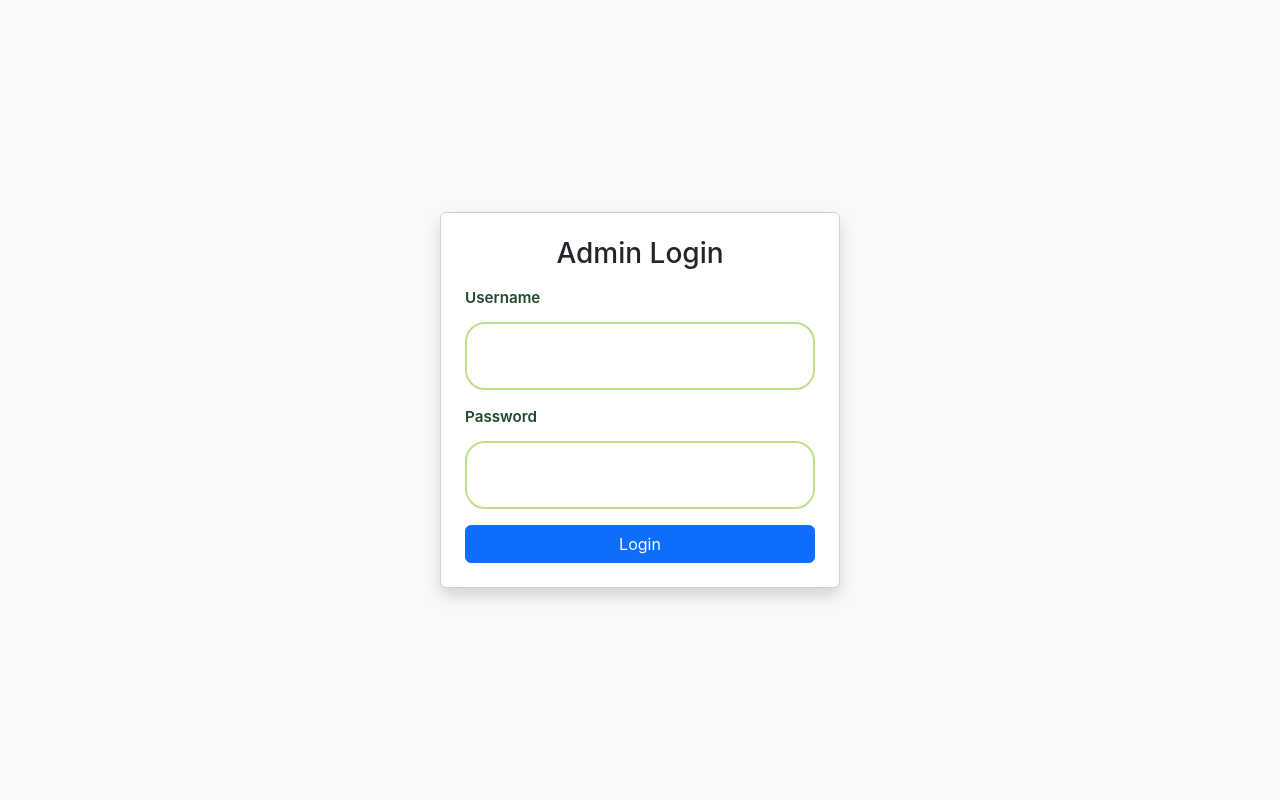
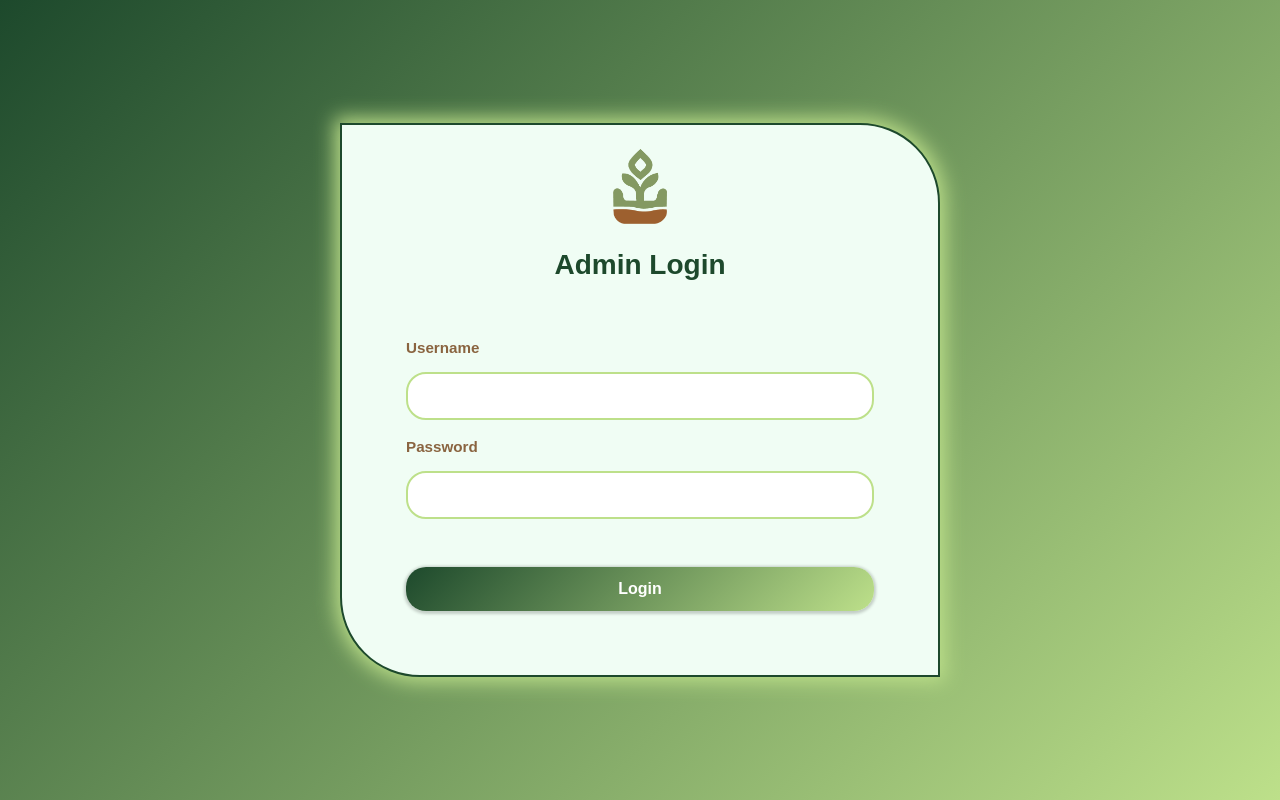
Before and after one commit to V0idStatic/Aniko-Smart-AI, a React (Create React App) app in the folder my-app/: page /admin_login in a window 1280 px wide. Built offline with nearby package versions, Linux system fonts and the light colour scheme.

Commit message:
login initial push

```diff
--- /dev/null
+++ b/my-app/src/CSS/admin_login.css
@@ -0,0 +1,71 @@
+:root {
+    --primary-green: #1D492C;
+    --accent-green: #84cc16;
+    --pastel-green: #BDE08A;
+    --light-green: #f0fdf4;
+    --dark-green: #143820;
+    --dark-gray: #374151;
+    --light-gray: #f9fafb;
+    --white: #ffffff;
+    --bg-color: #cfc4b2ff;
+    --primary-brown: #8A6440;
+    --dark-brown: #4D2D18;
+    --gradient-primary: linear-gradient(135deg, var(--primary-green), var(--accent-green));
+    --gradient-secondary: linear-gradient(135deg, var(--primary-green), var(--pastel-green));
+}
+
+.adminLogin-body {
+    min-height: 100vh;
+    background: var(--gradient-secondary) !important;
+}
+
+.adminLog-card {
+    background-color: var(--light-green) !important;
+    border-radius: 0 !important;
+    border-top-right-radius: 80px !important;
+    border-bottom-left-radius: 80px !important;
+    border: 2px solid var(--primary-green) !important;
+    box-shadow: 0px 0px 20px 5px var(--pastel-green) !important
+}
+
+.adminLog-card h3 {
+    color: var(--primary-green) !important;
+    font-weight: bold;
+}
+
+.adminLog-form {
+    padding: 40px;
+}
+
+.adminLog-fc {
+    padding: 10px !important;
+}
+
+.adminLog-logo {
+    width: 10%;
+    justify-content: center;
+    align-items: center;
+    display: block;
+    margin: 0 auto !important;
+    margin-bottom: 1.5rem !important;
+}
+
+.adminLog-btn {
+    background: var(--gradient-secondary);
+    border: none !important;
+    color: white;
+    font-weight: 700;
+    border-radius: 20px;
+    margin-top: 2rem;
+    padding: 10px;
+    box-shadow: 0px 1px 3px 2px rgba(0, 0, 0, 0.189);
+}
+
+.adminLog-btn:hover {
+    background: var(--gradient-primary) !important;
+    color: var(--light-green) !important;
+}
+
+.adminLog-form label {
+    color: var(--primary-brown) !important;
+}
--- a/my-app/src/Pages/admin_login.tsx
+++ b/my-app/src/Pages/admin_login.tsx
@@ -1,7 +1,10 @@
 import React, { useState } from "react";
 import { useNavigate } from "react-router-dom";
-import supabase from "../CONFIG/supabaseClient"; // supabase client setup
+import supabase from "../CONFIG/supabaseClient";
 import bcrypt from "bcryptjs";
+import "../CSS/admin_login.css";
+
+
 
 const AdminLogin: React.FC = () => {
   const [username, setUsername] = useState("");
@@ -28,7 +31,6 @@ const handleSubmit = async (e: React.FormEvent) => {
       return;
     }
 
-    // ✅ Fix bcrypt hash prefix ($2y$ → $2a$ for bcryptjs)
     const hash = data.password.replace(/^\$2y\$/, "$2a$");
     console.log("Stored hash:", hash);
     console.log("Entered password:", password);
@@ -51,17 +53,19 @@ const handleSubmit = async (e: React.FormEvent) => {
 
 
   return (
-    <div className="d-flex align-items-center justify-content-center vh-100 bg-light">
-      <div className="card shadow p-4" style={{ width: "400px" }}>
+    <body className="admin-login-body" style={{ margin: 0, fontFamily: 'Arial, sans-serif' }}>
+       <div className="d-flex align-items-center justify-content-center vh-100 bg-light adminLogin-body">
+        <div className="card shadow p-4 adminLog-card" style={{ width: "600px" }}>
+          <img src="PICTURES/Logo-noText.png" className="adminLog-logo"/>
           <h3 className="text-center mb-3">Admin Login</h3>
           {error && <div className="alert alert-danger">{error}</div>}
 
-        <form onSubmit={handleSubmit}>
+          <form onSubmit={handleSubmit} className="adminLog-form">
             <div className="mb-3">
               <label className="form-label">Username</label>
               <input
                 type="text"
-              className="form-control"
+                className="form-control adminLog-fc"
                 value={username}
                 onChange={(e) => setUsername(e.target.value)}
                 required
@@ -72,19 +76,22 @@ const handleSubmit = async (e: React.FormEvent) => {
               <label className="form-label">Password</label>
               <input
                 type="password"
-              className="form-control"
+
+                className="form-control adminLog-fc"
                 value={password}
                 onChange={(e) => setPassword(e.target.value)}
                 required
               />
             </div>
 
-          <button type="submit" className="btn btn-primary w-100">
+            <button type="submit" className="btn adminLog-btn w-100">
               Login
             </button>
           </form>
         </div>
       </div>
+    </body>
+
   );
 };
 
```
Lines whose indentation alone changed are shown as unchanged.
